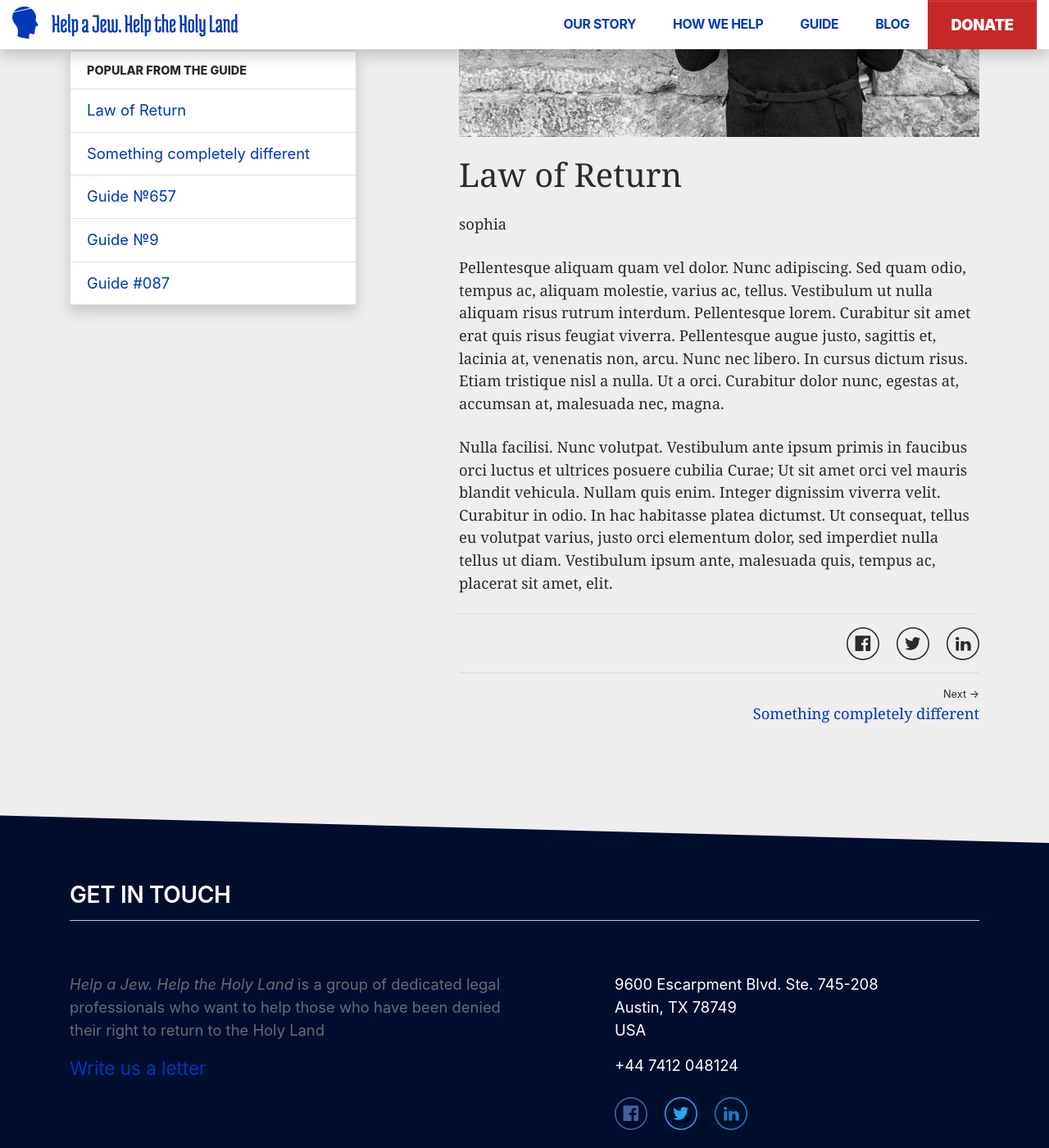
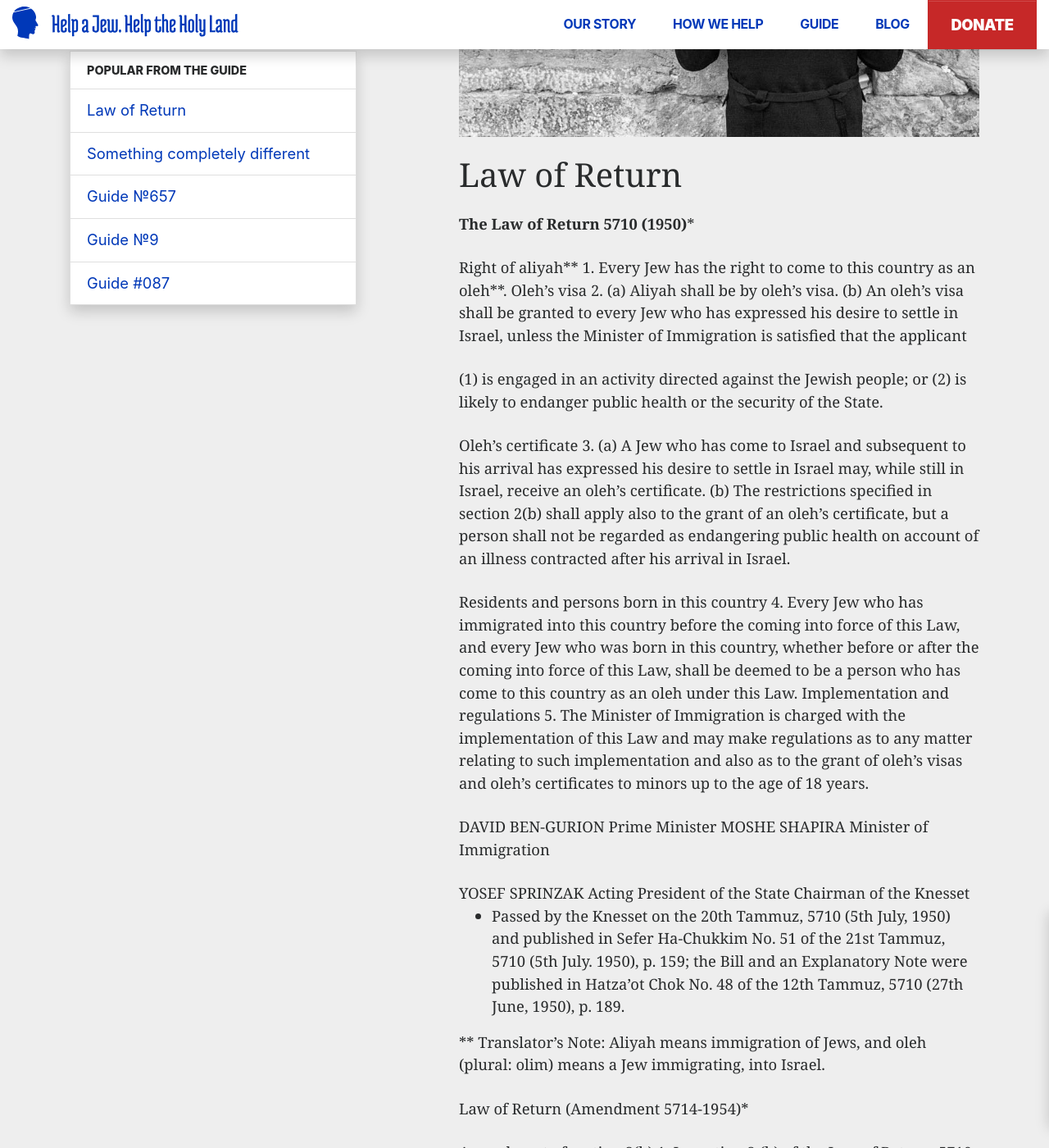
Before and after one commit to vinegredz/haj-1, a Jekyll site: the page built from _guide/guide-1.markdown, in a window 1280 px wide and 1400 px high, scrolled down 501 px. Shown: the whole window at 82% size. Built offline with Jekyll 4.4.1, drawn with Linux system fonts in a browser that asks for light colours; some of the changed text lies outside the part shown.

Commit message:
Updated Guide 1

```diff
--- a/_guide/guide-1.markdown
+++ b/_guide/guide-1.markdown
@@ -1,15 +1,108 @@
 ---
 title: Law of Return
-date: 2017-04-01 17:45:00 Z
+date: 2017-04-01 12:45:00 -05:00
 categories:
 - Know the Law
 thumbnail_image: "/uploads/stock-photo-199416697.jpg"
 ---
 
-sophia
+**The Law of Return 5710 (1950)***
 
-<!--more-->
+Right of aliyah** 1. Every Jew has the right to come to this country as an oleh**.
+Oleh's visa 2. (a) Aliyah shall be by oleh's visa.
+(b) An oleh's visa shall be granted to every Jew who has expressed his desire to settle in Israel, unless the Minister of Immigration is satisfied that the applicant
 
-Pellentesque aliquam quam vel dolor. Nunc adipiscing. Sed quam odio, tempus ac, aliquam molestie, varius ac, tellus. Vestibulum ut nulla aliquam risus rutrum interdum. Pellentesque lorem. Curabitur sit amet erat quis risus feugiat viverra. Pellentesque augue justo, sagittis et, lacinia at, venenatis non, arcu. Nunc nec libero. In cursus dictum risus. Etiam tristique nisl a nulla. Ut a orci. Curabitur dolor nunc, egestas at, accumsan at, malesuada nec, magna.
+(1) is engaged in an activity directed against the Jewish people; or
+(2) is likely to endanger public health or the security of the State.
 
-Nulla facilisi. Nunc volutpat. Vestibulum ante ipsum primis in faucibus orci luctus et ultrices posuere cubilia Curae; Ut sit amet orci vel mauris blandit vehicula. Nullam quis enim. Integer dignissim viverra velit. Curabitur in odio. In hac habitasse platea dictumst. Ut consequat, tellus eu volutpat varius, justo orci elementum dolor, sed imperdiet nulla tellus ut diam. Vestibulum ipsum ante, malesuada quis, tempus ac, placerat sit amet, elit.
+Oleh's certificate 3. (a) A Jew who has come to Israel and subsequent to his arrival has expressed his desire to settle in Israel may, while still in Israel, receive an oleh's certificate.
+(b) The restrictions specified in section 2(b) shall apply also to the grant of an oleh's certificate, but a person shall not be regarded as endangering public health on account of an illness contracted after his arrival in Israel.
+
+Residents and persons born in this country 4. Every Jew who has immigrated into this country before the coming into force of this Law, and every Jew who was born in this country, whether before or after the coming into force of this Law, shall be deemed to be a person who has come to this country as an oleh under this Law.
+Implementation and regulations 5. The Minister of Immigration is charged with the implementation of this Law and may make regulations as to any matter relating to such implementation and also as to the grant of oleh's visas and oleh's certificates to minors up to the age of 18 years.
+
+DAVID BEN-GURION
+Prime Minister
+MOSHE SHAPIRA
+Minister of Immigration
+
+YOSEF SPRINZAK
+Acting President of the State
+Chairman of the Knesset
+
+* Passed by the Knesset on the 20th Tammuz, 5710 (5th July, 1950) and published in Sefer Ha-Chukkim No. 51 of the 21st Tammuz, 5710 (5th July. 1950), p. 159; the Bill and an Explanatory Note were published in Hatza'ot Chok No. 48 of the 12th Tammuz, 5710 (27th June, 1950), p. 189.
+
+** Translator's Note: Aliyah means immigration of Jews, and oleh (plural: olim) means a Jew immigrating, into Israel.
+
+Law of Return (Amendment 5714-1954)*
+
+Amendment of
+section 2(b) 1. In section 2 (b) of the Law of Return, 5710-1950** -
+(1) the full stop at the end of paragraph (2) shall be replaced by a semi-colon, and the word "or" shall be inserted thereafter ;
+
+(2) the following paragraph shall be inserted after paragraph (2):
+
+"(3) is a person with a criminal past, likely to endanger public welfare.".
+
+Amendment of sections
+2 and 5 2. In sections 2 and 5 of the Law, the words "the Minister of Immigration" shall be replaced by the words "the Minister of the Interior".
+
+MOSHE SHARETT
+Prime Minister
+
+YOSEF SERLIN
+Minister of Health
+Acting Minister of the Interior
+
+YITZCHAK BEN-ZVI
+President of the State
+
+
+* Passed by the Knesset on the 24th Av, 5714 (23rd August, 1954) and published in Sefer Ha-Chukkim No. 163 of the 3rd Elul, 5714 (1st September, 1954) p. 174; the Bill and an Explanatory Note were published in Hatza'ot Chok No. 192 of 5714, p. 88.
+
+** Sefer Ha-Chukkim No. 51 of 5710, p. 159, LSI vol. IV, 114.
+
+
+
+Law of Return (Amendment No. 2) 5730-1970*
+
+Addition of sections 4A
+and 4B 1. In the Law of Return, 5710-1950**, the following sections shall be inserted after section 4:
+"Rights of members of family
+
+4A. (a) The rights of a Jew under this Law and the rights of an oleh under the Nationality Law, 5712-1952***, as well as the rights of an oleh under any other enactment, are also vested in a child and a grandchild of a Jew, the spouse of a Jew, the spouse of a child of a Jew and the spouse of a grandchild of a Jew, except for a person who has been a Jew and has voluntarily changed his religion.
+
+(b) It shall be immaterial whether or not a Jew by whose right a right under subsection (a) is claimed is still alive and whether or not he has immigrated to Israel.
+
+(c) The restrictions and conditions prescribed in respect of a Jew or an oleh by or under this Law or by the enactments referred to in subsection (a) shall also apply to a person who claims a right under subsection (a).
+
+Definition
+
+4B. For the purposes of this Law, "Jew" means a person who was born of a Jewish mother or has become converted to Judaism and who is not a member of another religion."
+
+Amendment of section 5 2. In section 5 of the Law of Return, 5710-1950, the following shall be added at the end: "Regulations for the purposes of sections 4A and 4B require the approval of the Constitution, Legislation and Juridical Committee of the Knesset.".
+Amendment of the Population Registry Law, 5725-1965 3. In the Population Registry Law, 5725-1965****, the following section shall be inserted after section 3:
+"Power of registration and definition
+
+3A. (a) A person shall not be registered as a Jew by ethnic affiliation or religion if a notification under this Law or another entry in the Registry or a public document indicates that he is not a Jew, so long as the said notification, entry or document has not been controverted to the satisfaction of the Chief Registration Officer or so long as declaratory judgment of a competent court or tribunal has not otherwise determined.
+
+(b) For the purposes of this Law and of any registration or document thereunder, "Jew" has the same meaning as in section 4B of the Law of Return, 5710-1950.
+
+(c) This section shall not derogate from a registration effected before its coming into force.".
+
+
+GOLDA MEIR
+Prime Minister
+Acting Minister of the Interior
+
+SHNEUR ZALMAN SHAZAR
+President of the State
+
+
+* Passed by the Knesset on 2nd Adar Bet, 5730 (10th March, 1970) and published in Sefer Ha-Chukkim No. 586 of the 11th Adar Bet, 5730 (19th March, 1970), p. 34; the Bill and an Explanatory Note were published in Hatza'ot Chok No. 866 of 5730, p. 36.
+
+** Sefer Ha-Chukkim of 5710 p. 159 - LSI vol. IV, p. 114; Sefer Ha-Chukkim No. 5714, p. 174 - LSI vol. VIII, p. 144.
+
+*** Sefer Ha-Chukkim of 5712, p. 146 ; LSI vol. VI, p. 50.
+
+**** Sefer Ha-Chukkim of 5725, p. 270 ; LSI vol. XIX, p. 288.
```
